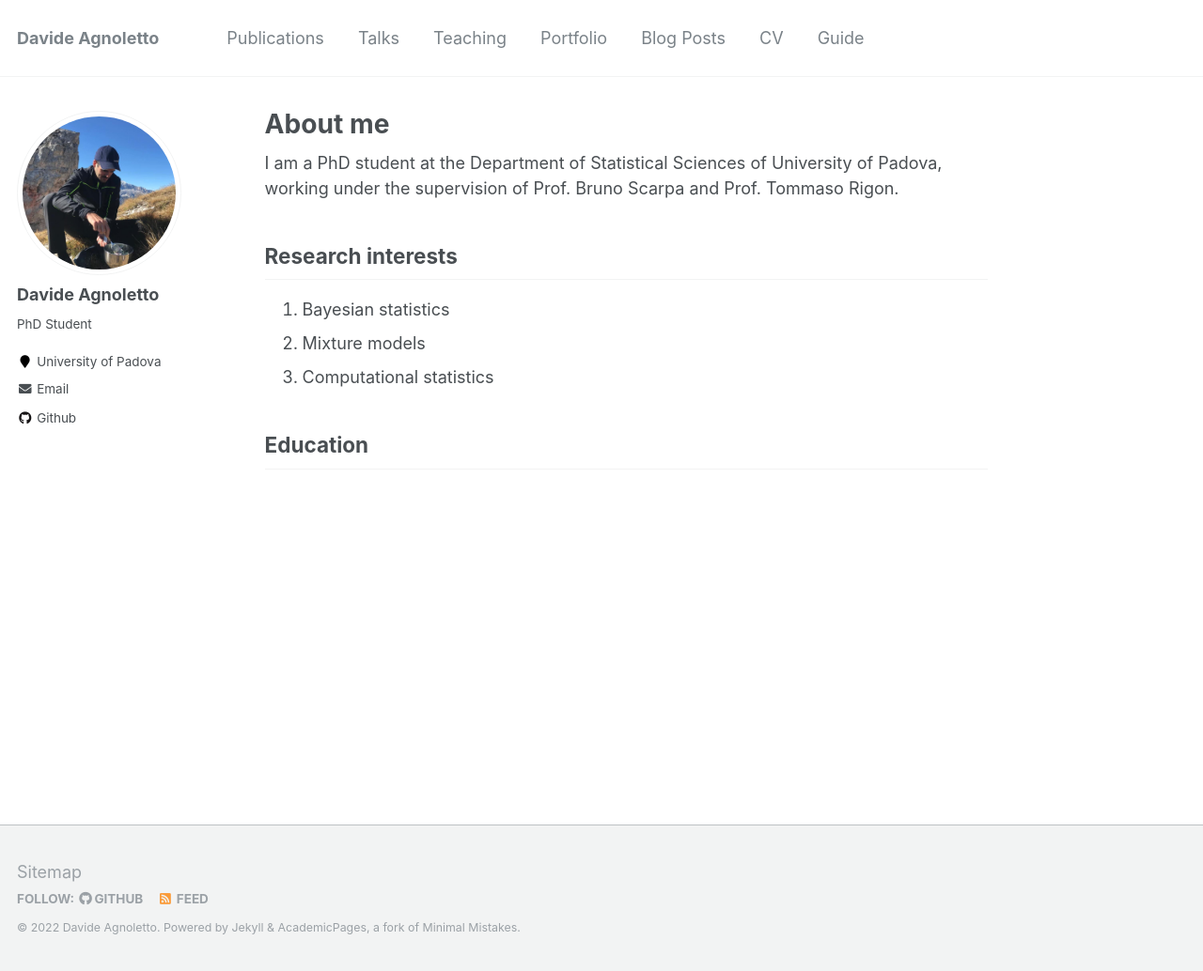
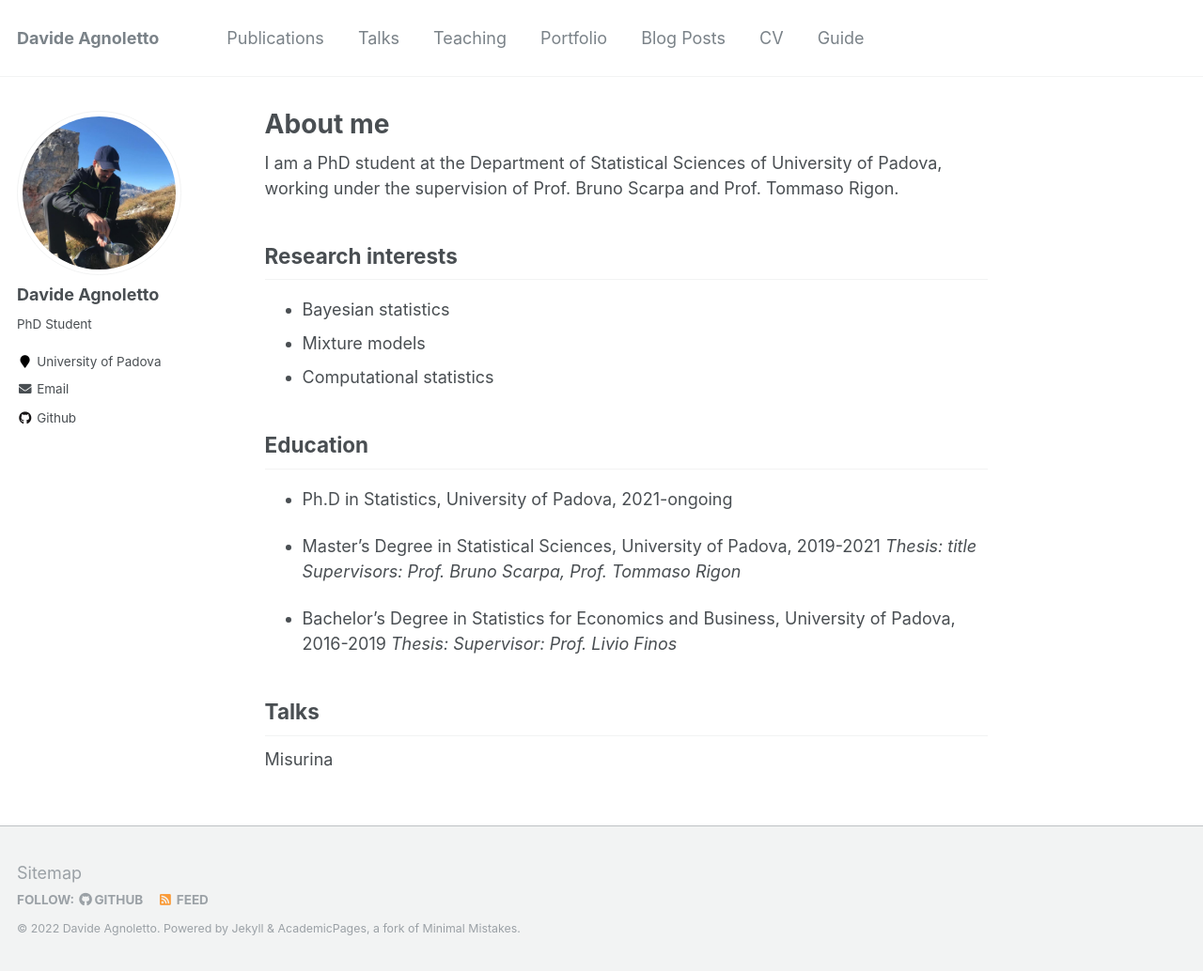
Before and after one commit to davideagno/davideagno.github.io, a Jekyll site: the page built from _pages/about.md, in a window 1280 px wide and 1034 px high. Shown: the whole window at 94% size. Built offline with Jekyll 4.4.1, drawn with Linux system fonts in a browser that asks for light colours.

Commit message:
Update about.md

```diff
--- a/_pages/about.md
+++ b/_pages/about.md
@@ -12,9 +12,22 @@ I am a PhD student at the Department of Statistical Sciences of University of Pa
 
 Research interests
 ----
-1. Bayesian statistics
-1. Mixture models
-1. Computational statistics
+* Bayesian statistics
+* Mixture models
+* Computational statistics
 
 Education
 ----
+* Ph.D in Statistics, University of Padova, 2021-ongoing
+
+* Master's Degree in Statistical Sciences, University of Padova, 2019-2021
+  *Thesis: title*
+  *Supervisors: Prof. Bruno Scarpa, Prof. Tommaso Rigon*
+
+* Bachelor's Degree in Statistics for Economics and Business, University of Padova, 2016-2019
+  *Thesis:*
+  *Supervisor: Prof. Livio Finos*
+
+Talks
+----
+Misurina
```
